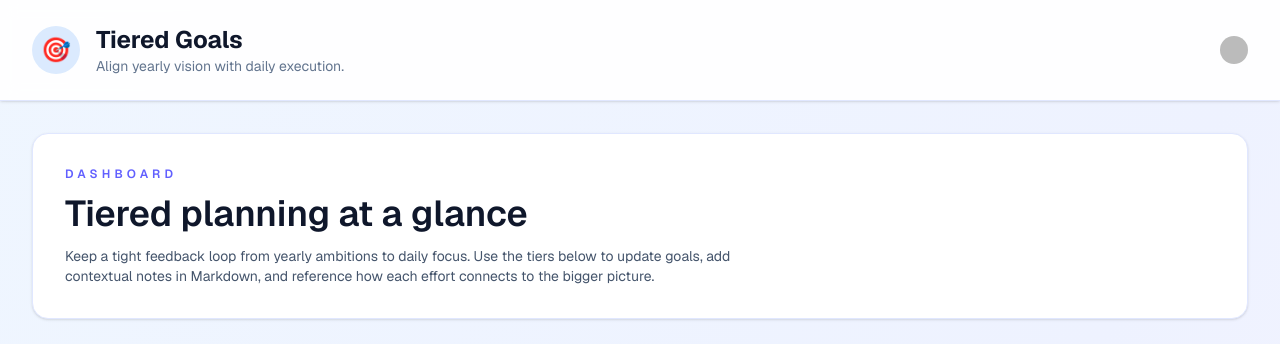
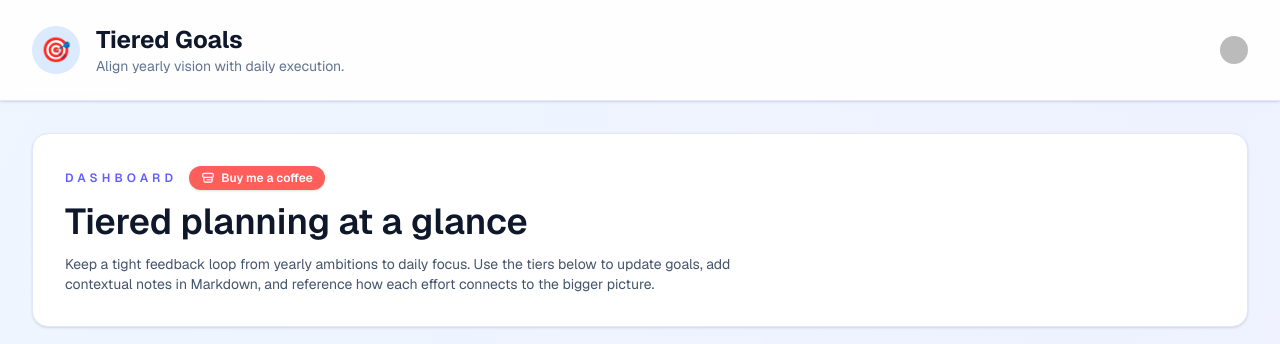
Before and after one commit to fjfish/3x3, a Next.js app: page /dashboard in a window 1280 px wide. Shown: the top 344 px of the page. Built offline with nearby package versions, Linux system fonts and the light colour scheme; no server answers; the database is empty; sample sign-in values are in the browser's storage; some icons are missing.

Commit message:
add kofi link

```diff
--- a/src/app/dashboard/page.tsx
+++ b/src/app/dashboard/page.tsx
@@ -85,10 +85,33 @@ export default async function DashboardPage() {
   return (
     <main className="mx-auto max-w-7xl px-4 py-8 sm:px-6 lg:px-8">
       <section className="flex flex-col items-start justify-between gap-6 rounded-2xl border border-indigo-100 bg-white p-8 shadow-sm sm:flex-row sm:items-center">
-        <div className="space-y-3">
-          <p className="text-xs font-semibold uppercase tracking-[0.35em] text-indigo-500">
-            Dashboard
-          </p>
+        <div className="space-y-3 flex-1">
+          <div className="flex items-center gap-3">
+            <p className="text-xs font-semibold uppercase tracking-[0.35em] text-indigo-500">
+              Dashboard
+            </p>
+            <a
+              href="https://ko-fi.com/fjfish"
+              target="_blank"
+              rel="noopener noreferrer"
+              className="inline-flex items-center gap-1.5 rounded-full bg-[#FF5E5B] px-3 py-1 text-xs font-semibold text-white transition hover:bg-[#FF4A47] shadow-sm"
+            >
+              <svg
+                className="h-3.5 w-3.5"
+                fill="none"
+                viewBox="0 0 24 24"
+                stroke="currentColor"
+                strokeWidth={2}
+              >
+                <path
+                  strokeLinecap="round"
+                  strokeLinejoin="round"
+                  d="M5 11h14M5 11a2 2 0 01-2-2V6a2 2 0 012-2h14a2 2 0 012 2v3a2 2 0 01-2 2M5 11v6a2 2 0 002 2h10a2 2 0 002-2v-6m-9 4h10"
+                />
+              </svg>
+              Buy me a coffee
+            </a>
+          </div>
           <h1 className="text-3xl font-semibold text-slate-900 sm:text-4xl">
             Tiered planning at a glance
           </h1>
```
